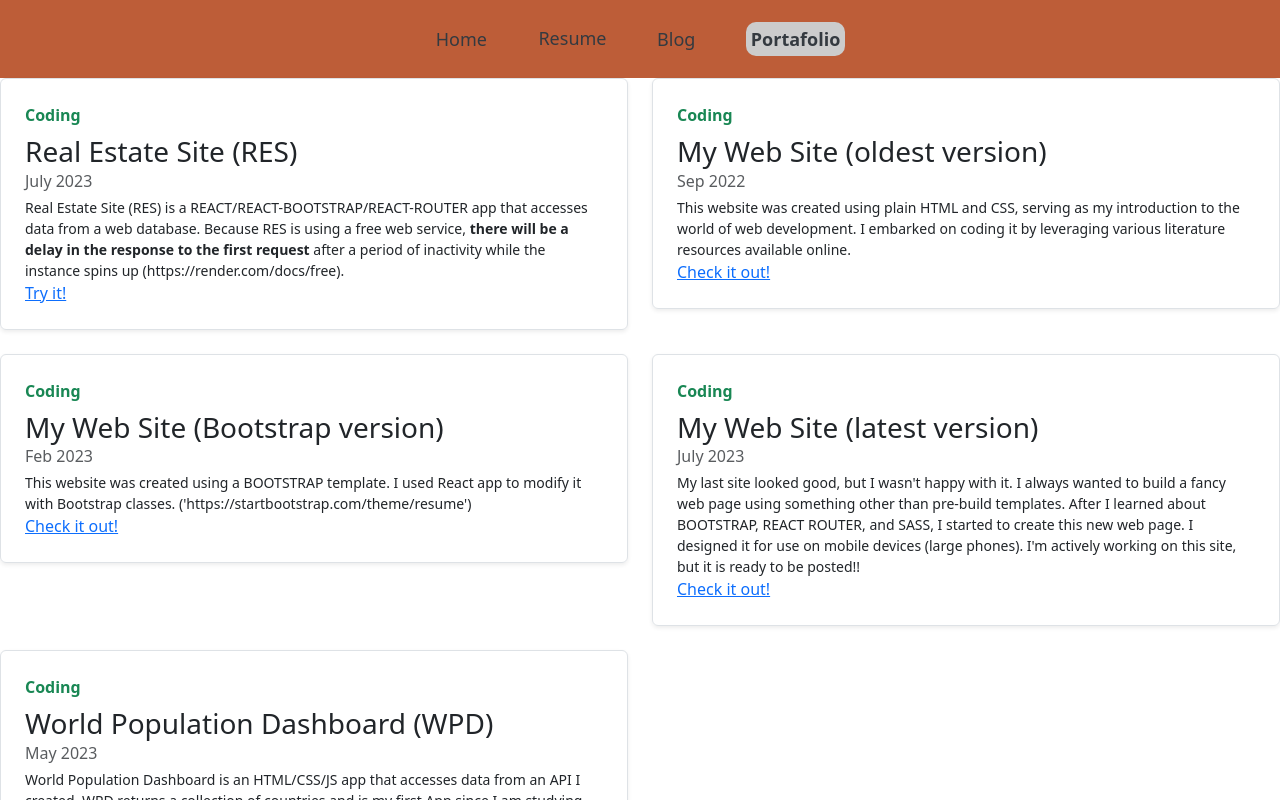
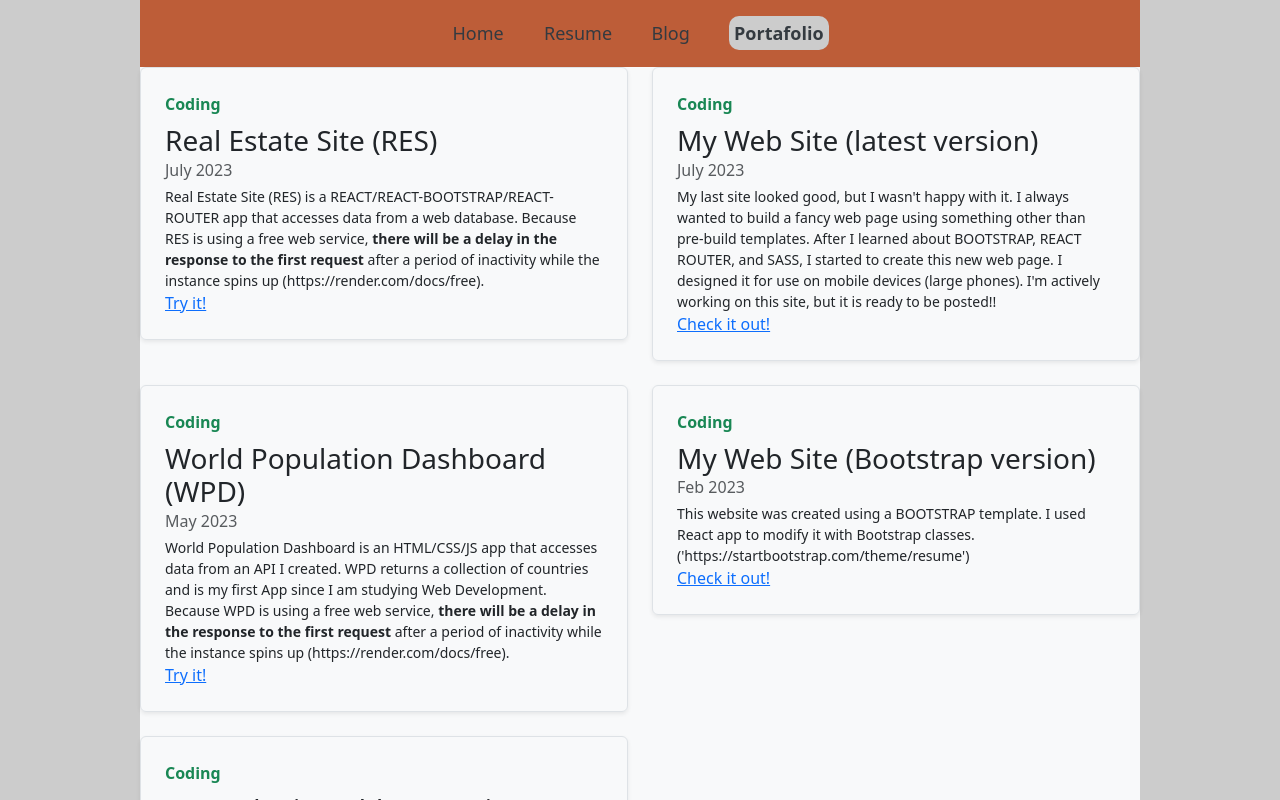
Before and after one commit to hcoco1/hcoco1-site, a React (Create React App) app: page /portafolio in a window 1280 px wide. Shown: the top 800 px of the page. Built offline with nearby package versions, Linux system fonts and the light colour scheme.

Commit message:
sass rule for big screens

```diff
--- a/src/index.scss
+++ b/src/index.scss
@@ -58,7 +58,7 @@
   --bs-font-sans-serif: system-ui, -apple-system, "Segoe UI", Roboto, "Helvetica Neue", Arial, "Noto Sans", "Liberation Sans", sans-serif, "Apple Color Emoji", "Segoe UI Emoji", "Segoe UI Symbol", "Noto Color Emoji";
   --bs-font-monospace: SFMono-Regular, Menlo, Monaco, Consolas, "Liberation Mono", "Courier New", monospace;
   /*Gradient*/
-  --bs-gradient: linear-gradient(180deg, rgba(255, 255, 255, 0.15), rgba(255, 255, 255, 0));
+  --bs-gradient: linear-gradient(var(--angle), #235ad1, #23d1a8);
 
 }
 
@@ -131,6 +131,15 @@ body {
   font-family: var(--bs-font-sans-serif);
 }
 
+html { background-color: var(--gray-2); }
+body {
+    min-height: 100vh;
+    max-width: 1000px;
+    background-color: var(--bs-light);
+    margin: 0 auto;
+}
+
+
 
 
 .navContainer {
@@ -177,3 +186,10 @@ body {
   margin-right: 0.7em;
   padding: 0.5em;
 }
+
+
+  @media (min-width: 960px) {
+    .container {
+      margin: 2em;
+    }
+  }
--- a/src/pages/Blog.js
+++ b/src/pages/Blog.js
@@ -22,22 +22,7 @@ export default function Blog() {
 
             </div>
           </div>
-          <div class="col-md-6">
-            <div
-              class="row g-0 border rounded overflow-hidden flex-md-row mb-4 shadow-sm h-md-250 position-relative">
-              <div class="col p-4 d-flex flex-column position-static">
-                <strong class="d-inline-block mb-2 text-primary">World</strong>
-                <h3 class="mb-0">Changing careers</h3>
-                <div class="mb-1 text-muted">May 2</div>
-                <p class="card-text mb-auto">Changing careers is exciting and intimidating, and some
-                  people think
-                  that starting a new job is challenging and impossible for adults and seniors.</p>
-                <a href="https://dev.to/hcoco1/changing-careers-4o4k" class="stretched-link"
-                  target="_blank" rel="noopener noreferrer">Continue reading</a>
-              </div>
 
-            </div>
-          </div>
           <div class="col-md-6">
             <div
               class="row g-0 border rounded overflow-hidden flex-md-row mb-4 shadow-sm h-md-250 position-relative">
@@ -55,6 +40,23 @@ export default function Blog() {
             </div>
           </div>
 
+          <div class="col-md-6">
+            <div
+              class="row g-0 border rounded overflow-hidden flex-md-row mb-4 shadow-sm h-md-250 position-relative">
+              <div class="col p-4 d-flex flex-column position-static">
+                <strong class="d-inline-block mb-2 text-primary">World</strong>
+                <h3 class="mb-0">Changing careers</h3>
+                <div class="mb-1 text-muted">May 2</div>
+                <p class="card-text mb-auto">Changing careers is exciting and intimidating, and some
+                  people think
+                  that starting a new job is challenging and impossible for adults and seniors.</p>
+                <a href="https://dev.to/hcoco1/changing-careers-4o4k" class="stretched-link"
+                  target="_blank" rel="noopener noreferrer">Continue reading</a>
+              </div>
+
+            </div>
+          </div>
+
         </div>
       </div>
     </section>
--- a/src/pages/Education.js
+++ b/src/pages/Education.js
@@ -6,7 +6,7 @@ import MultiCard from '../components/MultiCard';
 
 export default function Education() {
   return (
-    <Container fluid>
+    <Container>
       <Row>
         <Col>
           <div className="container">
--- a/src/pages/Experience.js
+++ b/src/pages/Experience.js
@@ -6,7 +6,7 @@ import MultiCard from '../components/MultiCard';
 
 export default function Experience() {
   return (
-    <Container fluid>
+    <Container>
       <Row>
         <Col>
           <div className="container">
--- a/src/pages/Home.js
+++ b/src/pages/Home.js
@@ -82,7 +82,7 @@ export default function Home() {
             </a>
           </MDBCol>
           <MDBCol size="auto">
-            <a className="social-icon" href="https://codepen.io/ivan-arias-de-lima" aria-label='codepen' target="_blank" rel="noopener noreferrer">
+            <a className="social-icon" href="https://codesandbox.io/u/hcoco1" aria-label='codesandbox' target="_blank" rel="noopener noreferrer">
               <i className="fa-brands fa-codepen fa-2xl" style={{ color: 'black' }}></i>
             </a>
           </MDBCol>
--- a/src/pages/Portafolio.js
+++ b/src/pages/Portafolio.js
@@ -32,13 +32,34 @@ export default function Portafolio() {
                             class="row g-0 border rounded overflow-hidden flex-md-row mb-4 shadow-sm h-md-250 position-relative">
                             <div class="col p-4 d-flex flex-column position-static">
                                 <strong class="d-inline-block mb-2 text-success">Coding</strong>
-                                <h3 class="mb-0">My Web Site (oldest version)</h3>
-                                <div class="mb-1 text-muted">Sep 2022</div>
-                                <p class="card-text mb-auto">This website was created using plain HTML
-                                    and CSS, serving as my introduction to the world of web development. I embarked on
-                                    coding it by leveraging various literature resources available online. </p>
-                                <a href="https://hcoco1.github.io/hcoco1-website/" class="stretched-link"
+                                <h3 class="mb-0">My Web Site (latest version)</h3>
+                                <div class="mb-1 text-muted">July 2023</div>
+                                <p class="card-text mb-auto"> My last site looked good, but I wasn't happy with it. I always wanted
+                                    to build a fancy web page using something other than pre-build templates. After I learned about BOOTSTRAP,
+                                    REACT ROUTER, and SASS, I started to create this new web page. I designed it for use on mobile devices (large phones).
+                                    I'm actively working on this site, but it is ready to be posted!! </p>
+                                <a href="https://hcoco1-site.vercel.app" class="stretched-link"
                                     target="_blank" rel="noopener noreferrer">Check it out!</a>
+                            </div>
+
+                        </div>
+                    </div>
+                    <div class="col-md-6">
+                        <div
+                            class="row g-0 border rounded overflow-hidden flex-md-row mb-4 shadow-sm h-md-250 position-relative">
+                            <div class="col p-4 d-flex flex-column position-static">
+                                <strong class="d-inline-block mb-2 text-success">Coding</strong>
+                                <h3 class="mb-0">World Population Dashboard (WPD)</h3>
+                                <div class="mb-1 text-muted">May 2023</div>
+                                <p class="card-text mb-auto">World Population Dashboard is an HTML/CSS/JS app that
+                                    accesses data from an API I created. WPD returns a collection of countries and is my
+                                    first App since I am studying Web Development.
+                                    Because WPD is using a free web service, <strong>there will be a delay in the
+                                        response to the first request</strong> after a period of inactivity while the
+                                    instance spins up (https://render.com/docs/free).
+                                </p>
+                                <a href="https://hcoco1.github.io/Phase1_app/" class="stretched-link"
+                                    target="_blank" rel="noopener noreferrer">Try it!</a>
                             </div>
 
                         </div>
@@ -63,39 +84,21 @@ export default function Portafolio() {
                             class="row g-0 border rounded overflow-hidden flex-md-row mb-4 shadow-sm h-md-250 position-relative">
                             <div class="col p-4 d-flex flex-column position-static">
                                 <strong class="d-inline-block mb-2 text-success">Coding</strong>
-                                <h3 class="mb-0">My Web Site (latest version)</h3>
-                                <div class="mb-1 text-muted">July 2023</div>
-                                <p class="card-text mb-auto"> My last site looked good, but I wasn't happy with it. I always wanted
-                                 to build a fancy web page using something other than pre-build templates. After I learned about BOOTSTRAP,
-                                  REACT ROUTER, and SASS, I started to create this new web page. I designed it for use on mobile devices (large phones).
-                                   I'm actively working on this site, but it is ready to be posted!! </p>
-                                <a href="https://hcoco1-site.vercel.app" class="stretched-link"
+                                <h3 class="mb-0">My Web Site (oldest version)</h3>
+                                <div class="mb-1 text-muted">Sep 2022</div>
+                                <p class="card-text mb-auto">This website was created using plain HTML
+                                    and CSS, serving as my introduction to the world of web development. I embarked on
+                                    coding it by leveraging various literature resources available online. </p>
+                                <a href="https://hcoco1.github.io/hcoco1-website/" class="stretched-link"
                                     target="_blank" rel="noopener noreferrer">Check it out!</a>
                             </div>
 
                         </div>
                     </div>
 
-                    <div class="col-md-6">
-                        <div
-                            class="row g-0 border rounded overflow-hidden flex-md-row mb-4 shadow-sm h-md-250 position-relative">
-                            <div class="col p-4 d-flex flex-column position-static">
-                                <strong class="d-inline-block mb-2 text-success">Coding</strong>
-                                <h3 class="mb-0">World Population Dashboard (WPD)</h3>
-                                <div class="mb-1 text-muted">May 2023</div>
-                                <p class="card-text mb-auto">World Population Dashboard is an HTML/CSS/JS app that
-                                    accesses data from an API I created. WPD returns a collection of countries and is my
-                                    first App since I am studying Web Development.
-                                    Because WPD is using a free web service, <strong>there will be a delay in the
-                                        response to the first request</strong> after a period of inactivity while the
-                                    instance spins up (https://render.com/docs/free).
-                                </p>
-                                <a href="https://hcoco1.github.io/Phase1_app/" class="stretched-link"
-                                    target="_blank" rel="noopener noreferrer">Try it!</a>
-                            </div>
 
-                        </div>
-                    </div>
+
+
 
 
 
```
Also changed, not shown: 1 other file (tests, documents, lock files or other folders).
